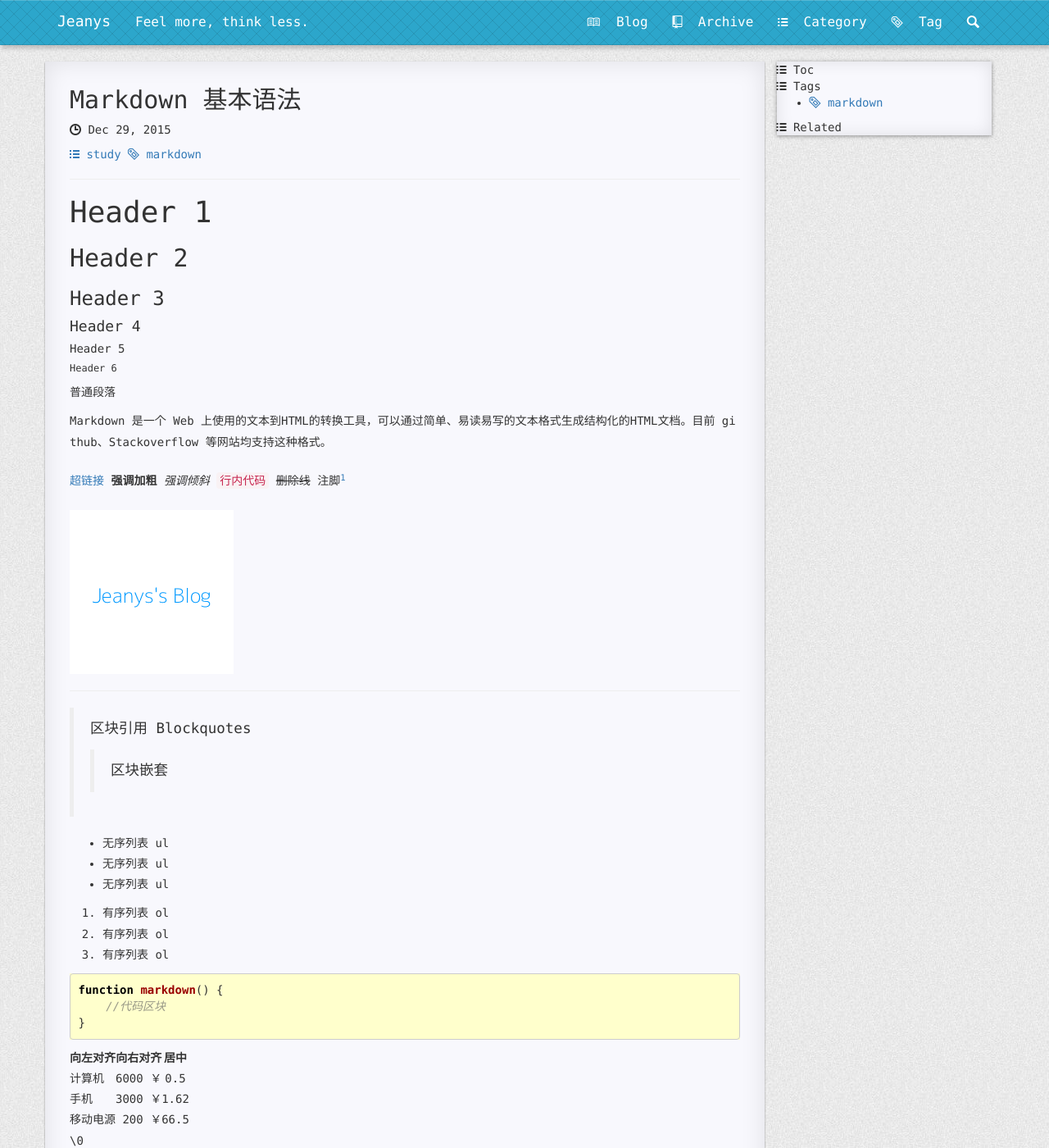
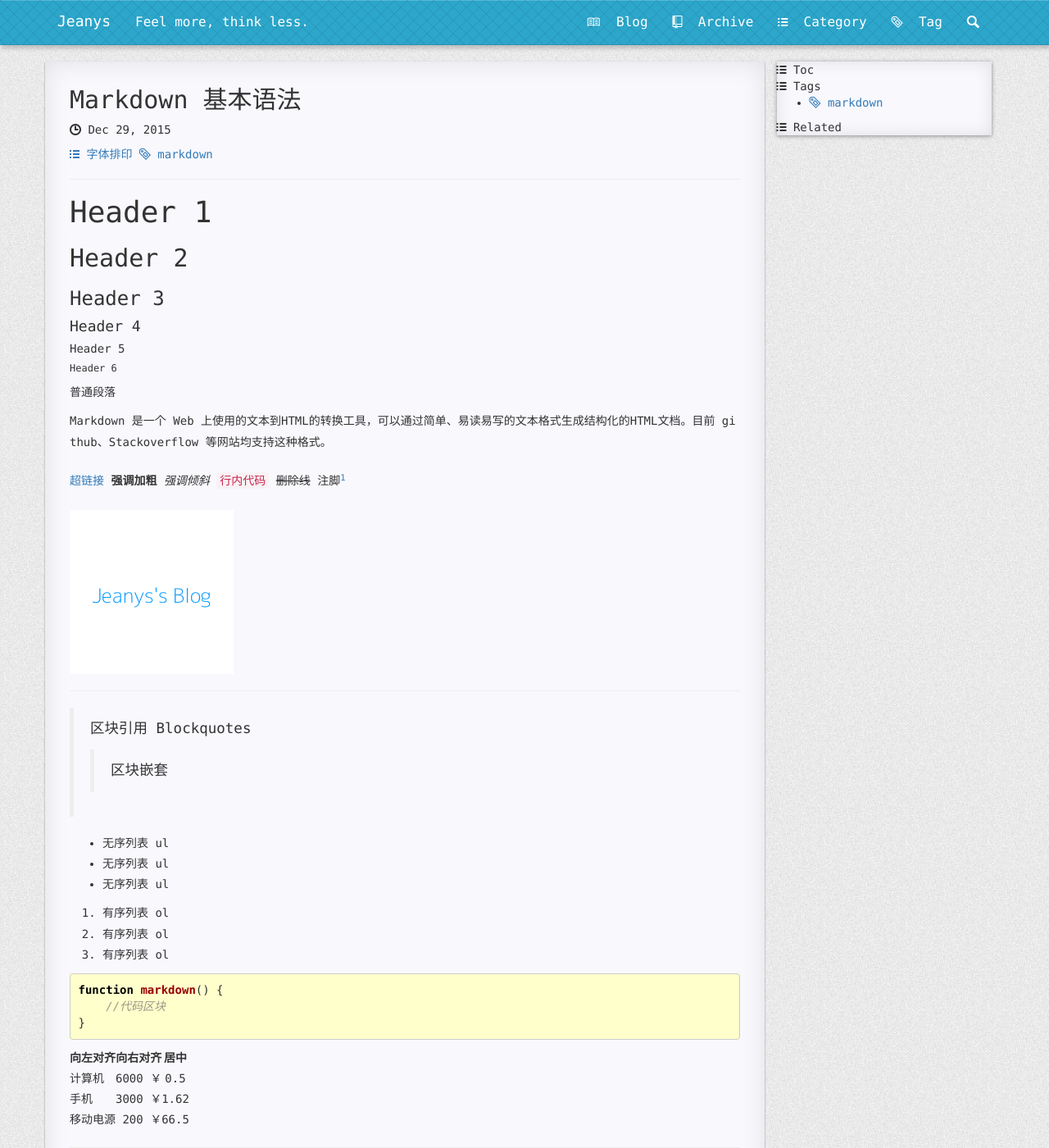
Before and after one commit to jeanys/jeanys.github.io, a Jekyll site: the page built from _posts/2015-12-29-markdown-syntax.md, in a window 1280 px wide and 1400 px high. Shown: the whole window at 82% size. Built offline with Jekyll 4.4.1, drawn with Linux system fonts in a browser that asks for light colours; nearby versions of some CDN libraries; Markdown is read by kramdown in place of the engine named in the settings.

Commit message:
删除空行
使用分割线代替

```diff
--- a/_posts/2015-12-29-markdown-syntax.md
+++ b/_posts/2015-12-29-markdown-syntax.md
@@ -2,7 +2,7 @@
 layout: post
 title: Markdown 基本语法
 tags: markdown
-categories: study
+categories: 字体排印
 ---
 
 # Header 1
@@ -23,9 +23,9 @@ Markdown 是一个 Web 上使用的文本到HTML的转换工具，可以通过
 ~~删除线~~
 注脚[^footnote]
 
-![图片插入]({{"/placeholder.png" | prepend: site.imgrepo }} "Jeanys's Blog")
+![Jeanys's Blog]({{"/placeholder.png" | prepend: site.imgrepo }} "图片插入")
 
---------------------------------------
+---
 
 > 区块引用 Blockquotes
 > > 区块嵌套
@@ -50,7 +50,7 @@ function markdown() {
 | 手机      |  3000 ￥ | 1.62 |
 | 移动电源  |   200 ￥ | 66.5 |
 
-\0
+---
 
 参考文章：
 
```
